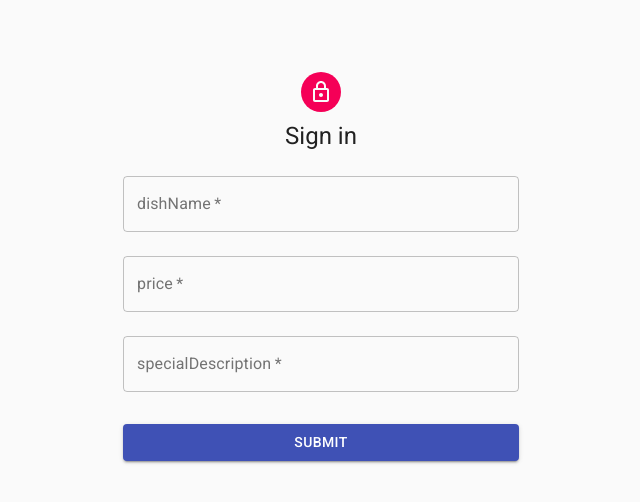
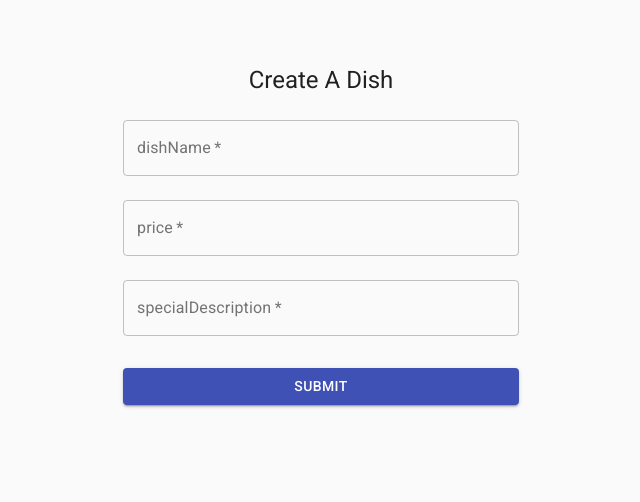
Before and after one commit to wyncode/C40_Final_Andrew_Jespson_Peter_Trisha, a React (Create React App) app in the folder client/: page /dishform in a window 1280 px wide. Shown: the top 502 px of the page, without its empty margins (319-959 px from the left). Built offline with nearby package versions, Linux system fonts and the light colour scheme.

Commit message:
committing to pull

```diff
--- a/client/src/components/dishes/dishForm.jsx
+++ b/client/src/components/dishes/dishForm.jsx
@@ -63,11 +63,8 @@ const DishForm = ({ history }) => {
     <Container component="main" maxWidth="xs">
       <CssBaseline />
       <div className={classes.paper}>
-        <Avatar className={classes.avatar}>
-          <LockOutlinedIcon />
-        </Avatar>
         <Typography component="h1" variant="h5">
-          Sign in
+          Create A Dish
         </Typography>
         <form
           className={classes.form}
```
Also changed, not shown: 1 other file (tests, documents, lock files or other folders).
